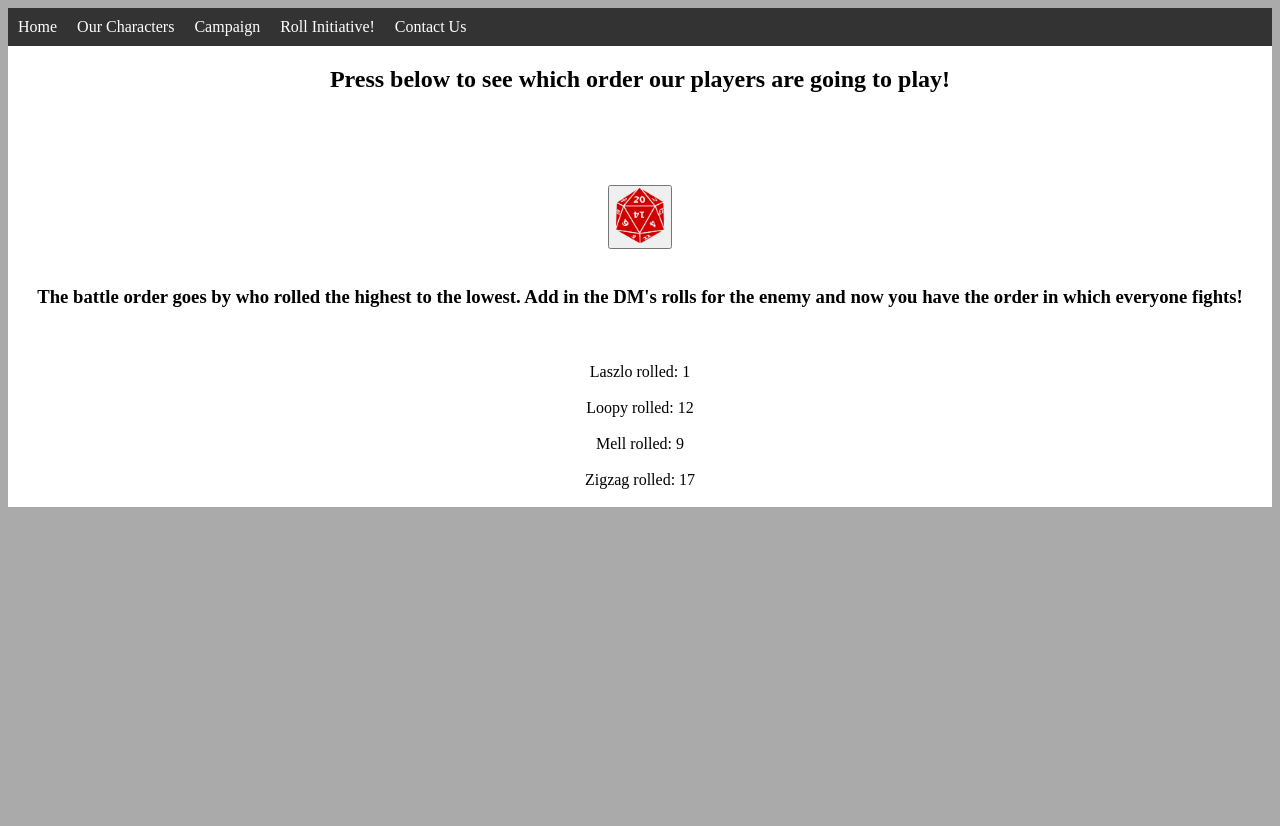
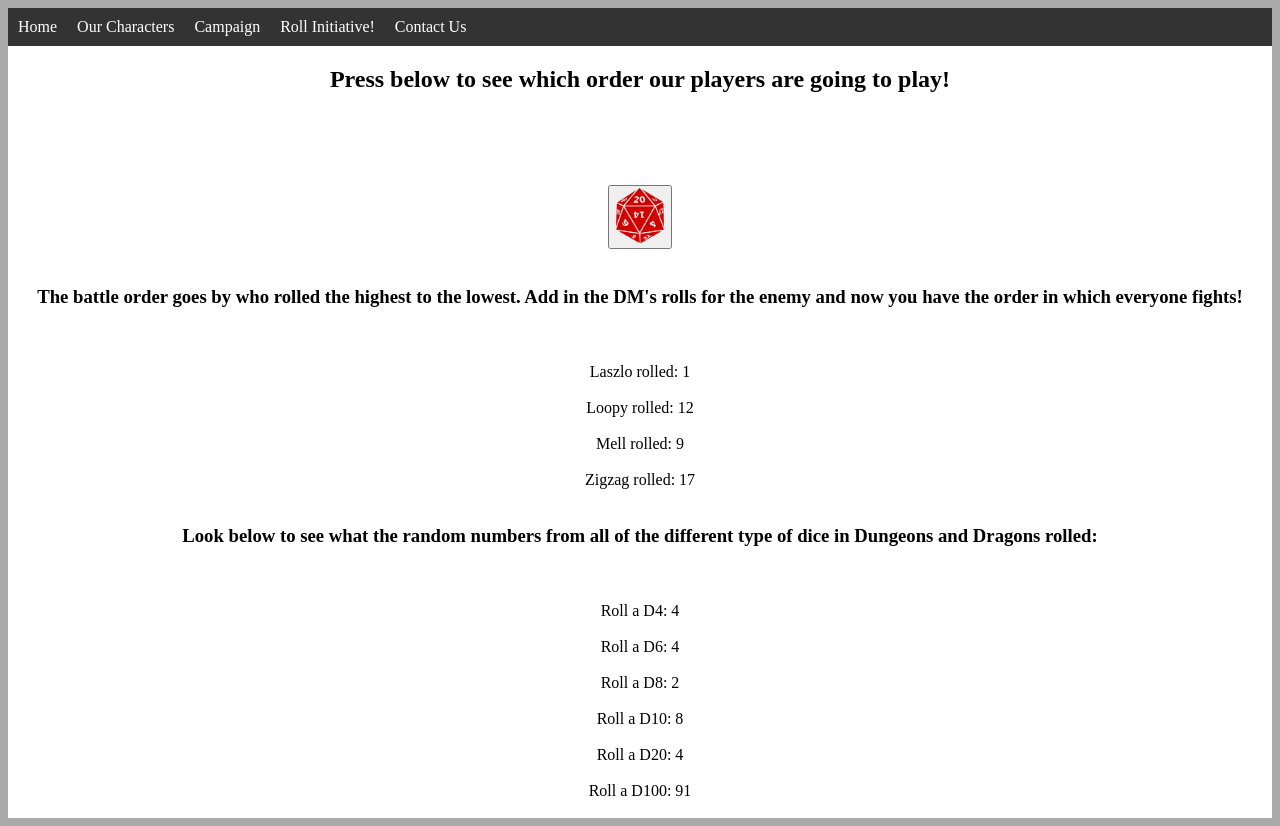
Before and after one commit to ldhookj/ldhookj.github.io, a plain HTML site: page generate.html in a window 1280 px wide. Both pictures are taken after a click on the button 640 px from the left and 216 px from the top of the page. Before the commit the page ends 800 px from the top, so only its background shows below. Drawn offline with Linux system fonts and the light colour scheme.

Commit message:
Updated the Generate Rolls page

```diff
--- a/generate.html
+++ b/generate.html
@@ -64,6 +64,35 @@
                 <label id="randomnumber4"></label>
                 <br>
                 <br>
+                <h3>
+                Look below to see what the random numbers from all of the different type of dice in Dungeons and Dragons rolled:
+            </h3>
+                <br>
+                <br>
+                <label>Roll a D4:</label>
+                <label id="randomnumber5"></label>
+                <br>
+                <br>
+                <label>Roll a D6:</label>
+                <label id="randomnumber6"></label>
+                <br>
+                <br>
+                <label>Roll a D8:</label>
+                <label id="randomnumber7"></label>
+                <br>
+                <br>
+                <label>Roll a D10:</label>
+                <label id="randomnumber8"></label>
+                <br>
+                <br>
+                <label>Roll a D20:</label>
+                <label id="randomnumber9"></label>
+                <br>
+                <br>
+                <label>Roll a D100:</label>
+                <label id="randomnumber10"></label>
+                <br>
+                <br>
                 <!--code for random rolls-->
                 <script>
                 function randgenerator() {
@@ -79,6 +108,24 @@
                     var randomnumber4 = 1;
                     randomnumber4 = Math.floor(Math.random() * 20) + 1;
                     document.getElementById("randomnumber4").innerHTML = randomnumber4;
+                    var randomnumber5 = 1;
+                    randomnumber5 = Math.floor(Math.random() * 4) + 1;
+                    document.getElementById("randomnumber5").innerHTML = randomnumber5;
+                    var randomnumber6 = 1;
+                    randomnumber6 = Math.floor(Math.random() * 6) + 1;
+                    document.getElementById("randomnumber6").innerHTML = randomnumber6;
+                    var randomnumber7 = 1;
+                    randomnumber7 = Math.floor(Math.random() * 8) + 1;
+                    document.getElementById("randomnumber7").innerHTML = randomnumber7;
+                    var randomnumber8 = 1;
+                    randomnumber8 = Math.floor(Math.random() * 10) + 1;
+                    document.getElementById("randomnumber8").innerHTML = randomnumber8;
+                    var randomnumber9 = 1;
+                    randomnumber9 = Math.floor(Math.random() * 20) + 1;
+                    document.getElementById("randomnumber9").innerHTML = randomnumber9;
+                    var randomnumber10 = 1;
+                    randomnumber10 = Math.floor(Math.random() * 100) + 1;
+                    document.getElementById("randomnumber10").innerHTML = randomnumber10;
                 }
 
                 </script>
```
